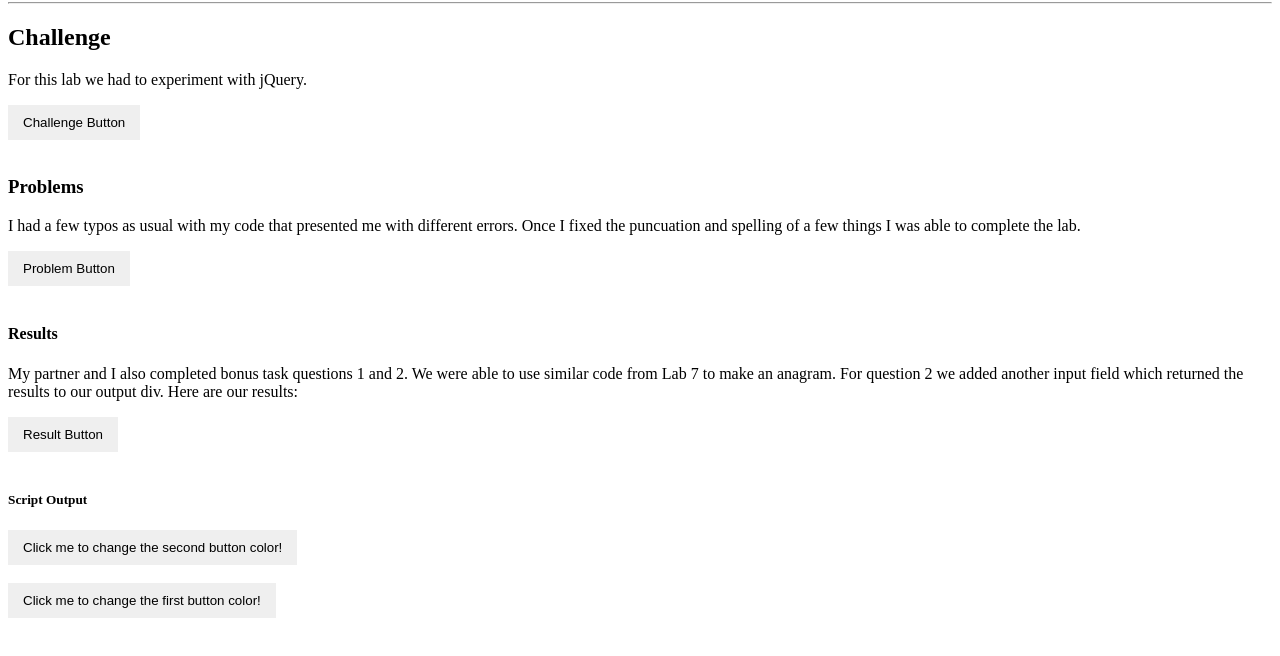
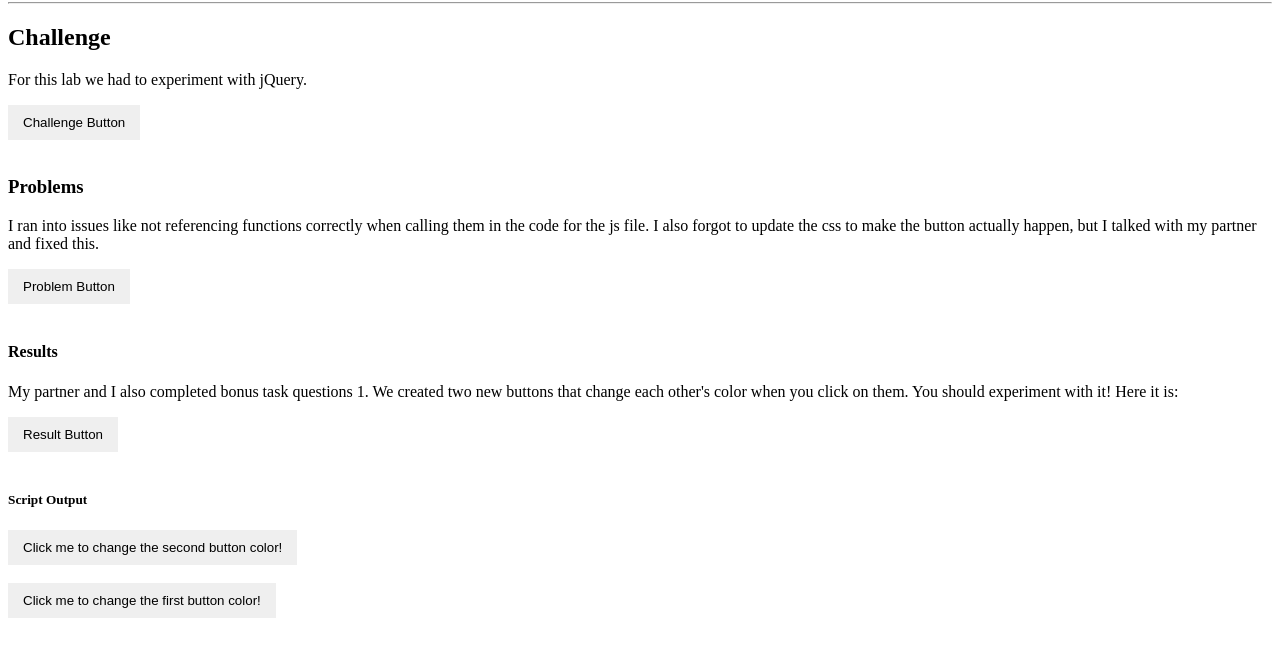
Before and after one commit to heyitsbec/art101, a plain HTML site: page lab11/index.html in a window 1280 px wide. Shown: the part 78-734 px from the top of the page. Drawn offline with nearby package versions, Linux system fonts and the light colour scheme.

Commit message:
fixed lab 11

```diff
--- a/lab11/index.html
+++ b/lab11/index.html
@@ -23,14 +23,14 @@
 
 		<div id = "problemDiv">
 			<h3>Problems</h3>
-			<p>I had a few typos as usual with my code that presented me with different errors. Once I fixed the puncuation and spelling of a few things I was able to complete the lab.</p>
+			<p>I ran into issues like not referencing functions correctly when calling them in the code for the js file. I also forgot to update the css to make the button actually happen, but I talked with my partner and fixed this.</p>
 		</div>
 
 		<br>
 
 		<div id = "resultDiv">
 			<h4>Results</h4>
-			<p>My partner and I also completed bonus task questions 1 and 2. We were able to use similar code from Lab 7 to make an anagram. For question 2 we added another input field which returned the results to our output div. Here are our results: </p>
+			<p>My partner and I also completed bonus task questions 1. We created two new buttons that change each other's color when you click on them. You should experiment with it! Here it is: </p>
 		</div>
 
 		<br>
```
